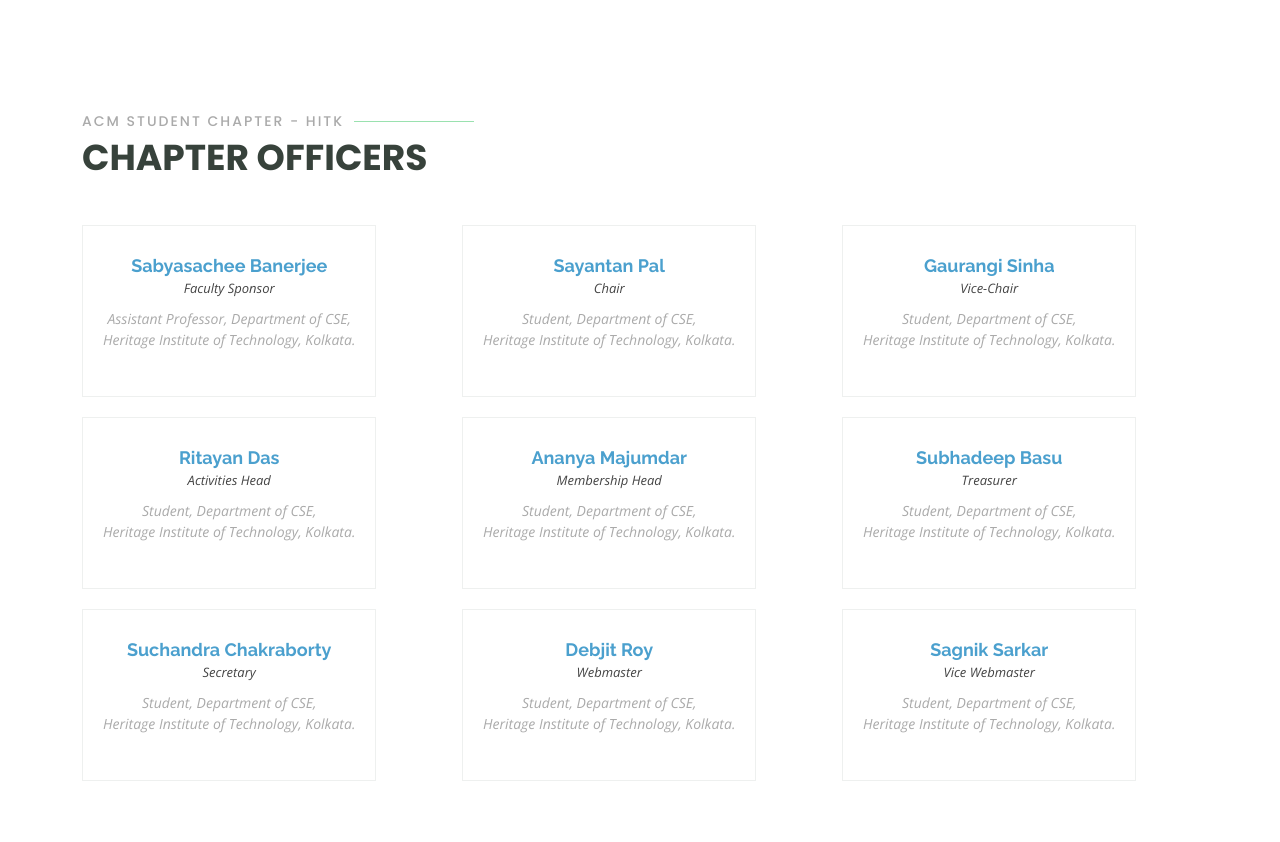
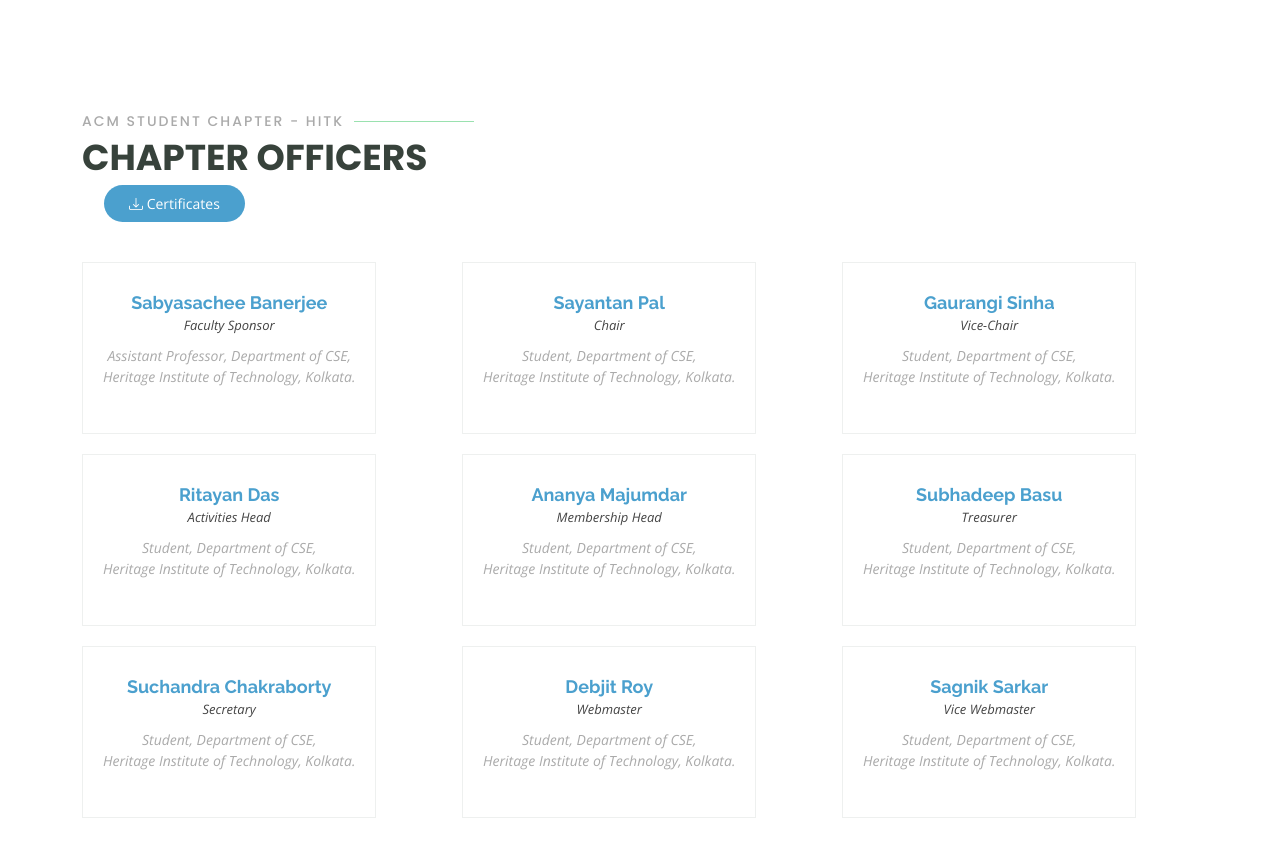
Before and after one commit to acmhitk/acmhitk.github.io, a plain HTML site: page ACM Student Chapters/ACM Student Chapter 2021-22/index.html in a window 1280 px wide. Shown: the part 2454-3296 px from the top of the page. Drawn offline with nearby package versions, Linux system fonts and the light colour scheme.

Commit message:
Update index.html

```diff
--- a/ACM Student Chapters/ACM Student Chapter 2021-22/index.html
+++ b/ACM Student Chapters/ACM Student Chapter 2021-22/index.html
@@ -210,10 +210,18 @@
     <!-- ======= Trainers Section ======= -->
     <section id="trainers" class="trainers">
       <div class="container" data-aos="fade-up">
-
         <div class="section-title">
-          <h2>ACM Student chapter - HITK</h2>
-          <p>Chapter Officers</p>
+          <div class="flexwrap">
+            <div>
+              <h2>ACM Student chapter - HITK</h2>
+              <p>Chapter Officers</p>
+            </div>
+            <div>
+              <!-- Download button -->
+              <a href="https://drive.google.com/drive/folders/1IGs-C1zcmTwAl_DikAjx_eCEc9TyKp6O?usp=sharing"
+                class="get-started-btn" target="_blank"><i class="bi bi-download"></i> Certificates</a>
+            </div>
+          </div>
         </div>
 
         <div class="row" data-aos="zoom-in" data-aos-delay="100">
```
